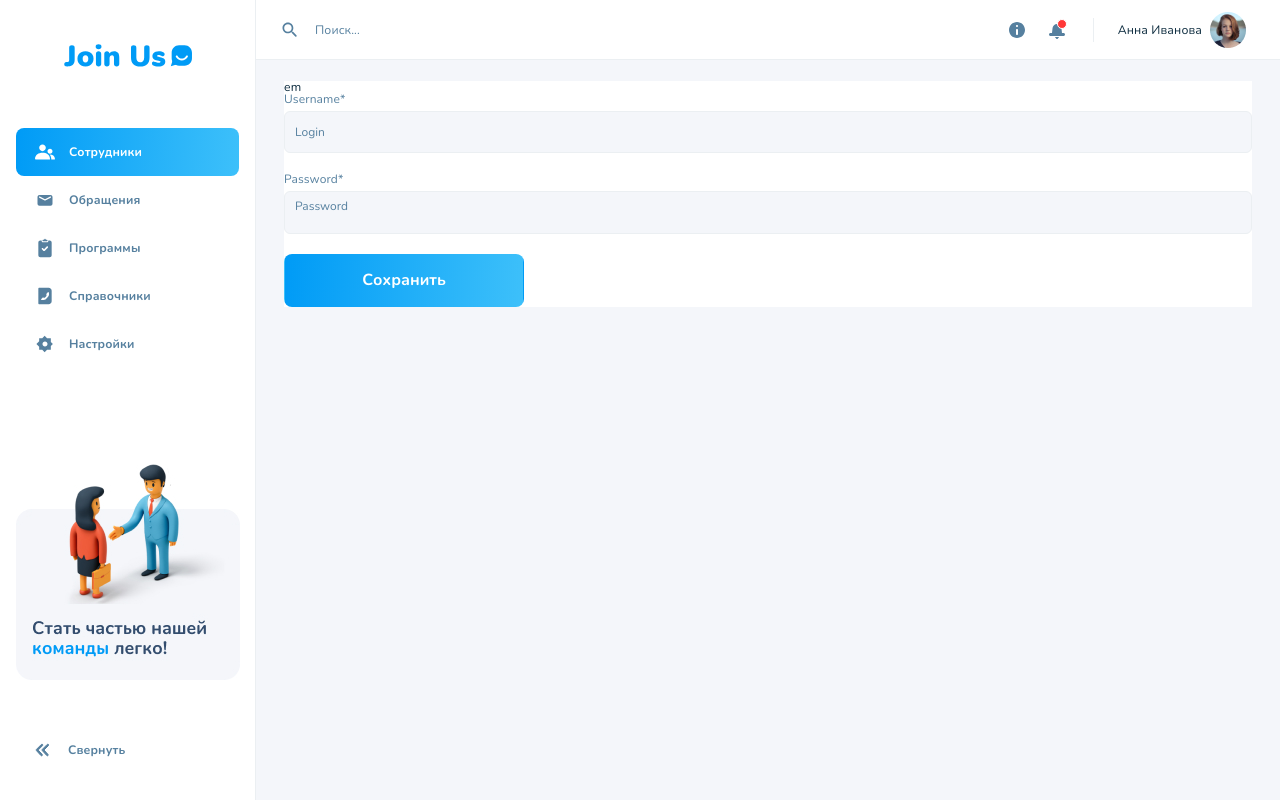
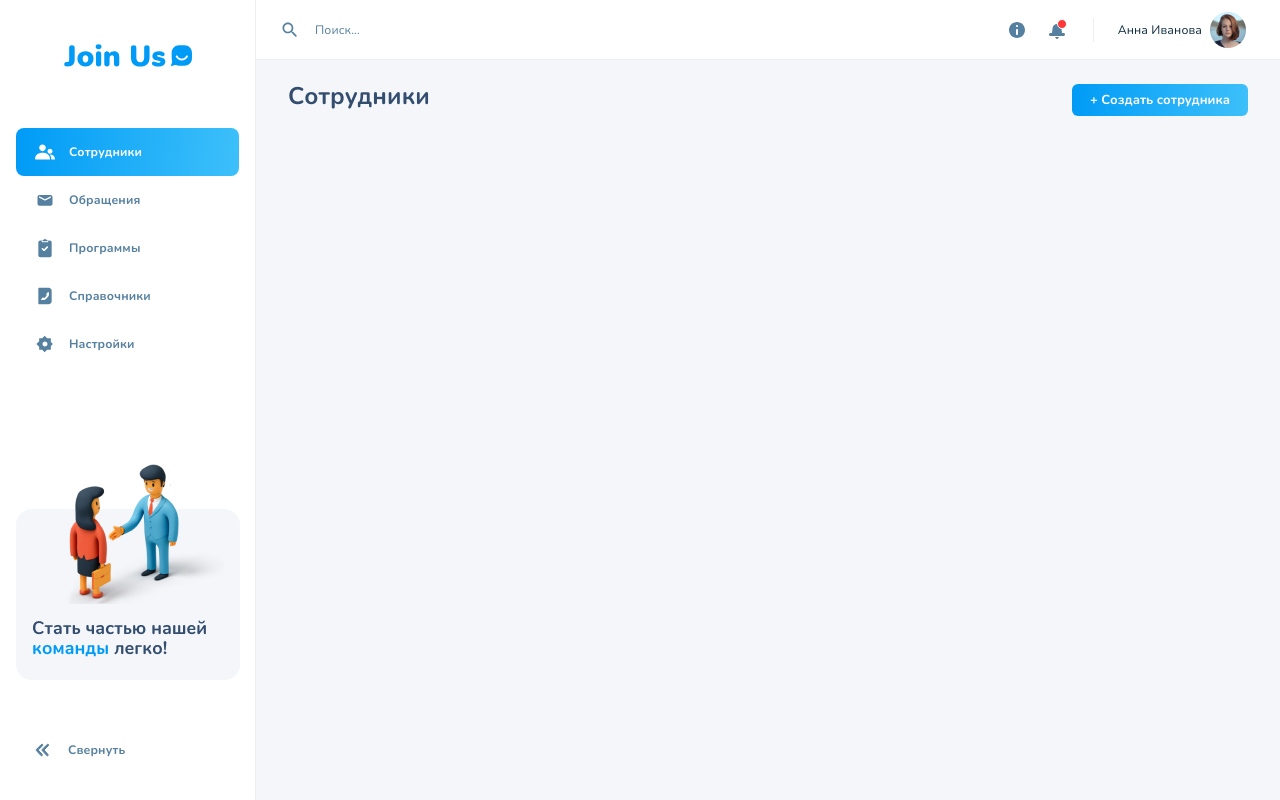
Before and after one commit to Alyona-Kichigina/JoinUs, a React (Create React App) app: page /employees in a window 1280 px wide. Built offline with nearby package versions, Linux system fonts and the light colour scheme.

Commit message:
в работе страница сотрудников

```diff
--- a/src/components/NavContent/index.js
+++ b/src/components/NavContent/index.js
@@ -8,7 +8,7 @@ class NavContent extends Component {
     render() {
         return (
             <div
-                className="mx-8 mt-6 h-full"
+                className="p-l-32 p-t-24 p-r-32 h-full"
                 style={{"border-radius": "4px"}}
             >
                 <Router />
--- a/src/pages/Employees/index.js
+++ b/src/pages/Employees/index.js
@@ -14,27 +14,41 @@ class Employees extends Component {
     console.log(login, password)
   }
 
+  addEmployees = () => {
+
+  }
+
   handleInput = (payload) => { this.setState(({ value }) => ({ value: { ...value, ...payload } })) }
   render() {
     const { state: { value } } = this
     return (
-      <div className="bg-white">
-        em
-        <StateLessForm
-          fields={fieldMap}
-          rules={rules}
-          value={value}
-          onInput={this.handleInput}
-          onSubmit={this.submitForm}
-        >
+      <div className="">
+        <div className="flex justify-between">
+          <h1>Сотрудники</h1>
           <button
-            className="blue btn width-medium"
-            name="Login"
+            className="blue btn width-m"
+            name="addEmployees"
             type="submit"
+            onClick={this.addEmployees}
           >
-            Сохранить
+            + Создать сотрудника
           </button>
-        </StateLessForm>
+        </div>
+        {/*<StateLessForm*/}
+        {/*  fields={fieldMap}*/}
+        {/*  rules={rules}*/}
+        {/*  value={value}*/}
+        {/*  onInput={this.handleInput}*/}
+        {/*  onSubmit={this.submitForm}*/}
+        {/*>*/}
+        {/*  <button*/}
+        {/*    className="blue btn width-medium"*/}
+        {/*    name="Login"*/}
+        {/*    type="submit"*/}
+        {/*  >*/}
+        {/*    Сохранить*/}
+        {/*  </button>*/}
+        {/*</StateLessForm>*/}
       </div>
     );
   }
--- a/src/styles/style-btn.scss
+++ b/src/styles/style-btn.scss
@@ -1,3 +1,5 @@
+//разобраться со стилями кнопки
+
 .btn {
   border-radius: 8px;
   padding: 8px 14px;
@@ -11,9 +13,7 @@
   transition: color, background-color;
   transition-duration: 250ms;
   min-height: var(--height-button);
-  border-color: transparent;
-  border-width: 1px;
-  border-style: solid;
+
   &.blue {
     background: var(--blue-gradient);
     color: var(--color-white);
@@ -34,6 +34,12 @@
   --height-button: 32px;
     font-size: 13px;
   }
+  &.width-m {
+    --height-button: 32px;
+    width: 176px;
+    font-size: 13px;
+    border-radius: 6px;
+  }
   &.width-midi {
     width: 142px;
   }
--- a/src/styles/style.css
+++ b/src/styles/style.css
@@ -47,6 +47,7 @@ body {
     --color-light-blue: #F2F9FF;
     --color-light-blue-2: #56809F;
     --color-darken-blue: #0C2B3E;
+    --color-darken-blue-2: #334D6E;
 
     --color-light-grey: #F4F6FA;
     --color-light-grey-2: #EBEFF2;
@@ -86,6 +87,12 @@ body {
     fill: var(--color-light-blue-2);
 }
 
+h1 {
+    font-size: 24px;
+    color: var(--color-darken-blue-2);
+    font-weight: 700;
+}
+
 /*Понять почему не работают классы tailwindui, использовать их и удалить эти стили*/
 
 .cursor {
@@ -115,6 +122,16 @@ body {
     padding-left: 24px;
 }
 
+.p-t-24 {
+    padding-top: 24px;
+}
+
+.p-l-32 {
+    padding-left: 32px;
+}
+.p-r-32 {
+    padding-right: 32px;
+}
 
 *,
 ::before,
```
